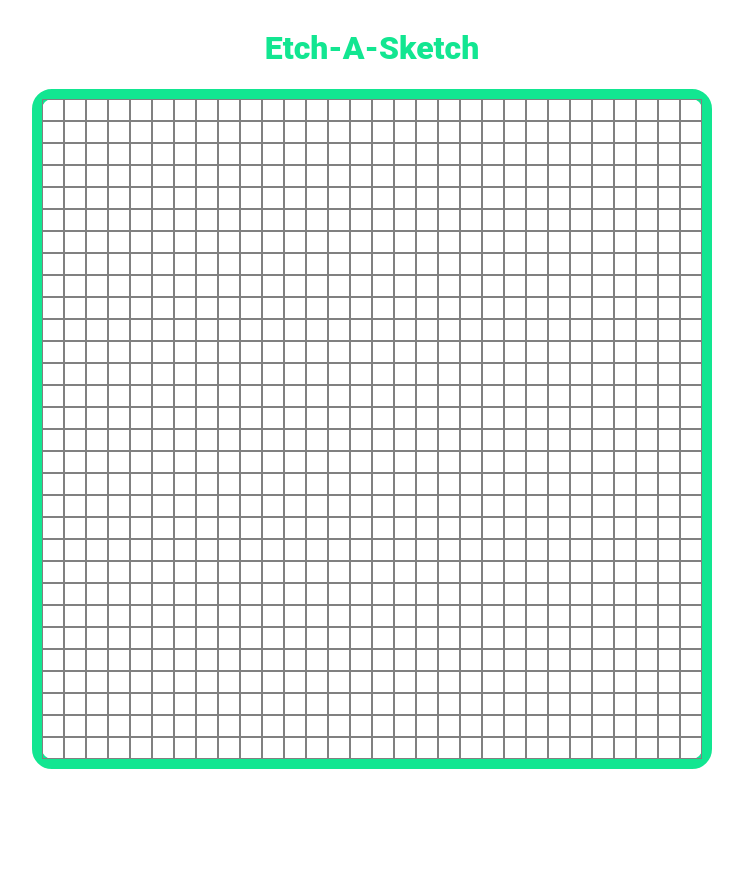
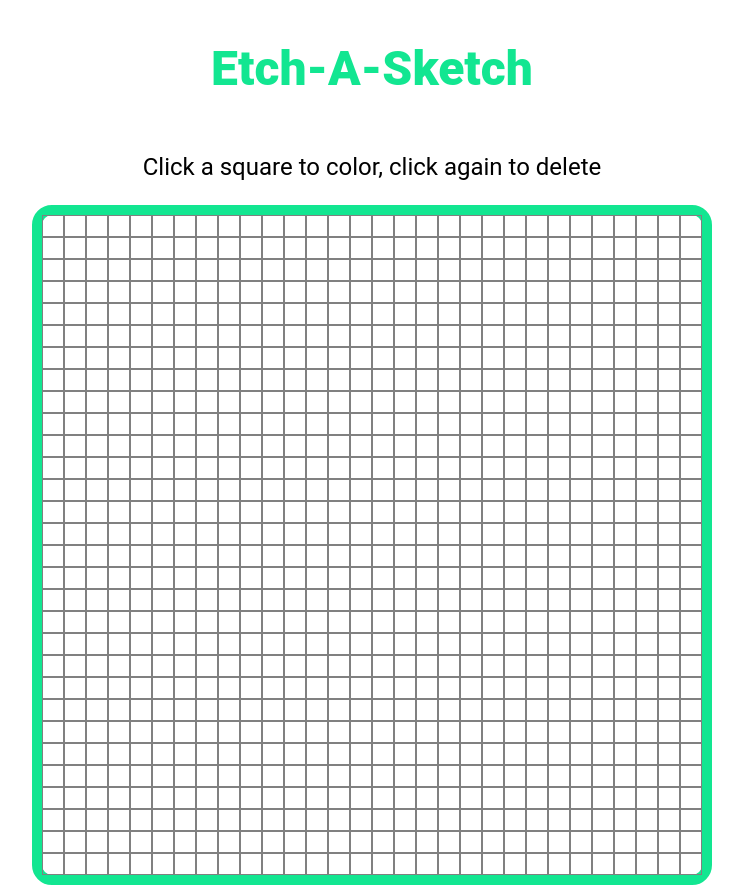
Before and after one commit to demurthelemur/etch-a-sketch, a plain HTML site: page index.html in a window 1280 px wide. Shown: the whole page, without its empty margins (268-1011 px from the left). Before the commit the page ends 800 px from the top, so only its background shows below. Drawn offline with Linux system fonts and the light colour scheme.

Commit message:
Added small explanation

```diff
--- a/index.html
+++ b/index.html
@@ -9,6 +9,7 @@
   </head>
   <body>
     <h1>Etch-A-Sketch</h1>
+    <p>Click a square to color, click again to delete</p>
     <div id="container"></div>
   </body>
 </html>
--- a/style.css
+++ b/style.css
@@ -3,6 +3,7 @@
   flex-direction: column;
   align-items: center;
   justify-content: center;
+  font-family: "Roboto", sans-serif;
 }
 
 .box {
@@ -25,7 +26,11 @@
 }
 
 h1 {
-  font-family: "Roboto", sans-serif;
   font-weight: 900;
   color: #12e691;
+  font-size: 3rem;
 }
+
+p {
+  font-size: 1.5rem;
+}
```
